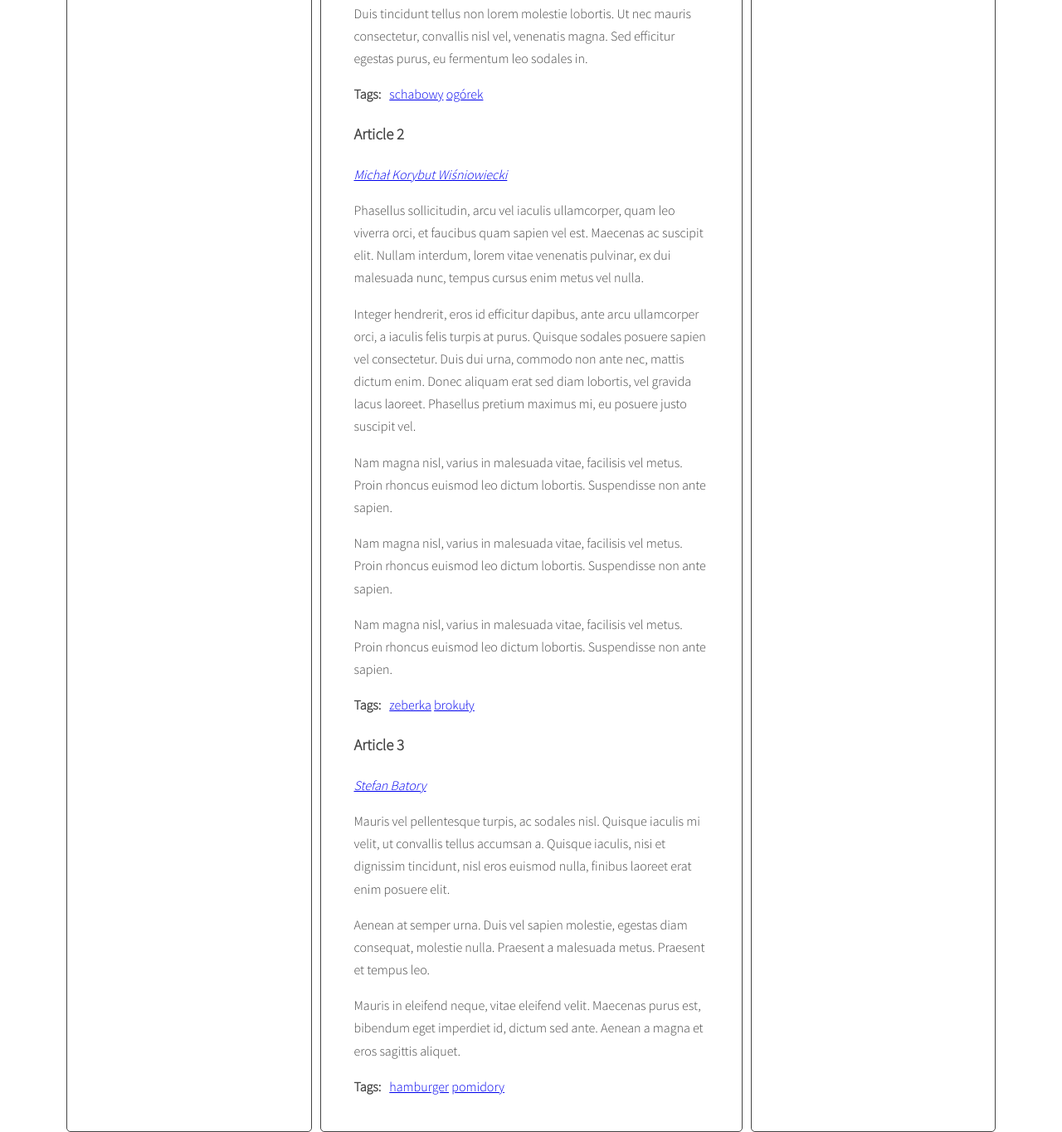
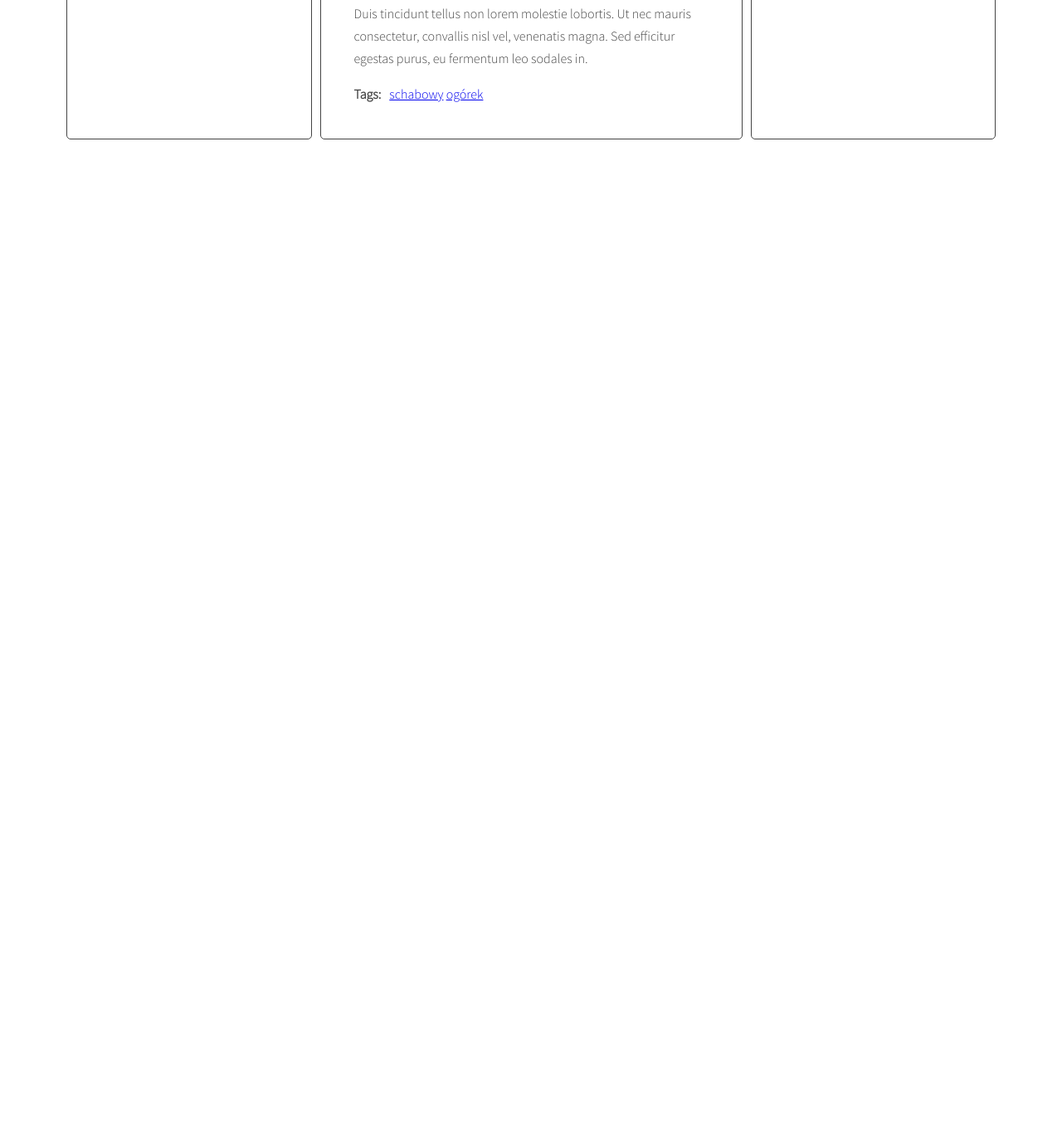
Before and after one commit to MarcinDraus/javascript-blog, a website: page index.html in a window 1280 px wide. Shown: the part 866-2230 px from the top of the page at 83% size. After the commit the page ends 1042 px from the top, so only its background shows below. Drawn offline with nearby package versions, Linux system fonts and the light colour scheme.

Commit message:
Modul 7.3 authorClickHandler

```diff
--- a/index.html
+++ b/index.html
@@ -38,7 +38,7 @@
                     </ul>
                   </div>
                 </article>
-                <article class="post active" id="article-2" data-tags="zeberka brokuły" data-author="Michał Korybut Wiśniowiecki">
+                <article class="post" id="article-2" data-tags="zeberka brokuły" data-author="Michał Korybut Wiśniowiecki">
                   <h3 class="post-title">Article 2</h3>
                   <p class="post-author">autor2</p>
                   <div class="post-content">
@@ -58,7 +58,7 @@
                     </ul>
                   </div>
                 </article>
-                <article class="post active" id="article-3" data-tags="hamburger pomidory" data-author="Stefan Batory">
+                <article class="post" id="article-3" data-tags="hamburger pomidory" data-author="Stefan Batory">
                   <h3 class="post-title">Article 3</h3>
                   <p class="post-author">autor3</p>
                   <div class="post-content">
--- a/js/script.js
+++ b/js/script.js
@@ -1,3 +1,4 @@
+{
 'use strict';
   const optArticleSelector = '.post',
   optTitleSelector = '.post-title',
@@ -229,3 +230,4 @@ const addClickListenersToAuthors = function(){
   }
 }
 addClickListenersToAuthors();
+}
```
